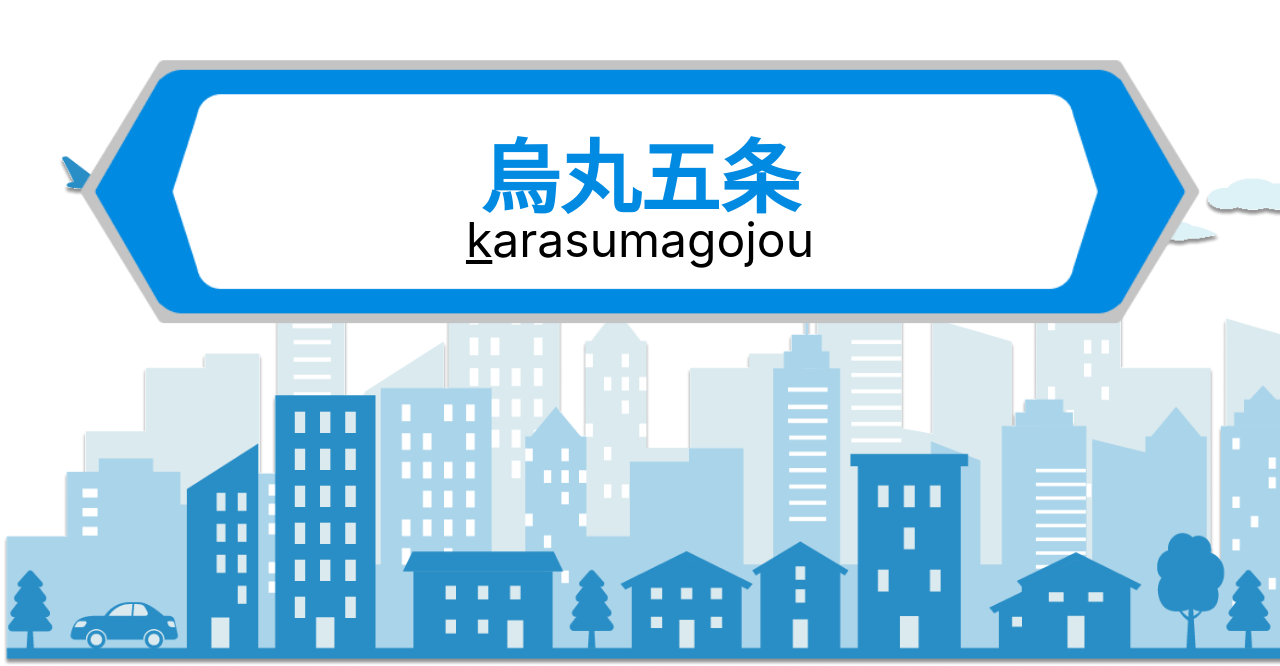
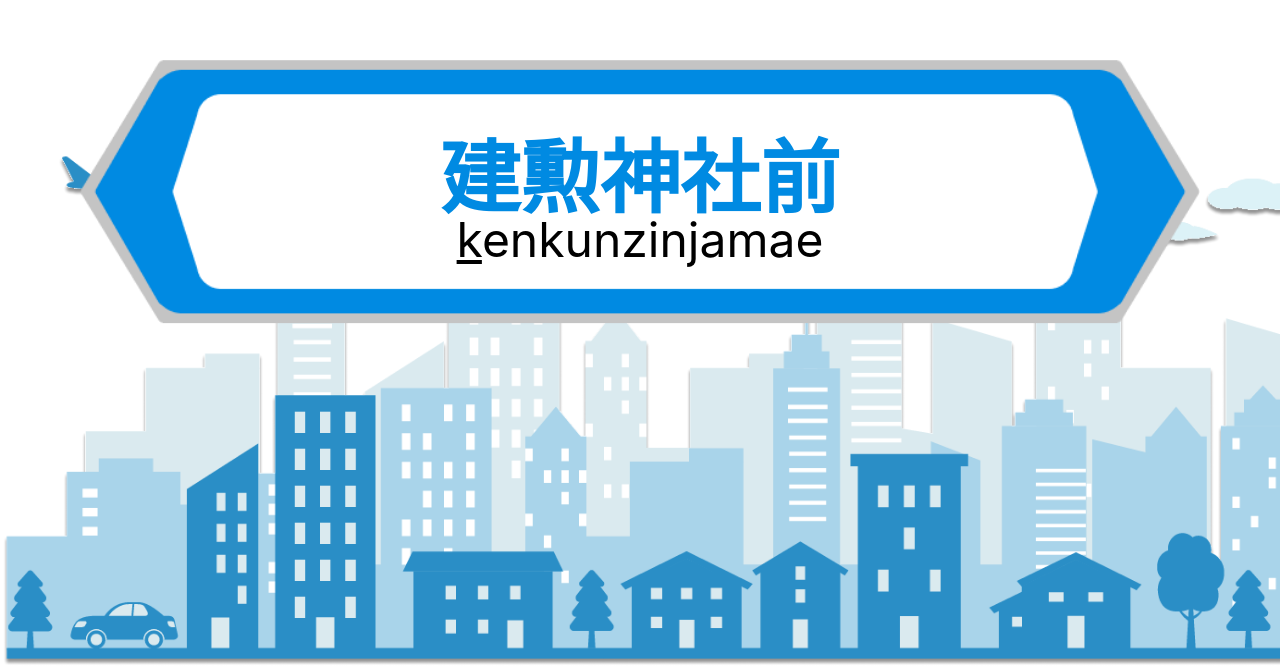
Before and after one commit to mercy34mercy/Reacttyping, a React (Create React App) app: page /game in a window 1280 px wide. Shown: the part 134-800 px from the top of the page. Built offline with nearby package versions, Linux system fonts and the light colour scheme; a web font is replaced by a local one.

Commit message:
問題を追加

```diff
--- a/src/App.tsx
+++ b/src/App.tsx
@@ -57,6 +57,66 @@ type InputbarProps = {
 const Inputbar = (props: InputbarProps) => {
   const navigate = useNavigate();
   const questions2: string[][] = [
+    ["出雲橋西詰","いずもばしにしづめ"],
+    ["今宮門前","いまみやもんまえ"],
+    ["上賀茂橋西詰","かみがもばしにしづめ"],
+    ["烏丸紫明","からすましめい"],
+    ["北大路大宮","きたおおじおおみや"],
+    ["北大路新町","きたおおじしんまち"],
+    ["北野白梅町","きたのはくばいちょう"],
+    ["木辻馬代","きつじばだい"],
+    ["衣笠北天神森町","きぬがさきたてんじんもりちょう"],
+    ["建勲神社前","けんくんじんじゃまえ"],
+    ["大将軍","たいしょうぐん"],
+    ["馬代一条","ばだいいちじょう"],
+    ["堀川今宮","ほりかわいまみや"],
+    ["堀川玄以","ほりかわげんい"],
+    ["御薗橋通大宮","みそのばしどおりおおみや"],
+    ["御薗橋通船岡東","みそのばしどおりふなおかひがし"],
+    ["川端東一条","かわばたひがしいちじょう"],
+    ["白川通北大路","しらかわどおりきたおおじ"],
+    ["白川通北山","しらかわどおりきたやま"],
+    ["東山近衛","ひがしやまこのえ"],
+    ["東山東一条","ひがしやまいちじょう"],
+    ["東山丸太町","ひがしやままるたまち"],
+    ["今出川新町","いまでがわしんまち"],
+    ["今出川智恵光院","いまでがわちえこういん"],
+    ["烏丸下立売","からすましもだちうり"],
+    ["烏丸下長者町","からすましもちょうじゃまち"],
+    ["烏丸中立売","からすまなかだちうり"],
+    ["千本鞍馬口","せんぼんくらまぐち"],
+    ["千本寺之内","せんぼんてらのうち"],
+    ["堀川寺之内","ほりかわてらのうち"],
+    ["堀川中立売","ほりかわなかだちうり"],
+    ["丸太町智恵光院","まるたまちちえこういん"],
+    ["油小路東寺道","あぶらのこうじとうじみち"],
+    ["大宮東寺道","おおみやとうじみち"],
+    ["大宮八条","おおみやはちじょう"],
+    ["葛野大路九条","かどのおおじくじょう"],
+    ["葛野大路八条","かどのおおじはちじょう"],
+    ["烏丸針小路","からすまはりこうじ"],
+    ["烏丸札ノ辻",""],
+    ["河原町十条","かわらまちじゅうじょう"],
+    ["吉祥院西ノ茶屋","きっしょういんにしのちゃや"],
+    ["九条油小路","くじょうあぶらのこうじ"],
+    ["九条七本松","くじょうしちほんまつ"],
+    ["九条旧千本","くじょうきゅうせんぼん"],
+    ["九条新千本","くじょうしんせんぼん"],
+    ["九条新町","くじょうしんまち"],
+    ["九条西洞院","くじょうにしのとういん"],
+    ["久世橋烏丸","くぜばしからすま"],
+    ["十条油小路","じゅうじょうあぶらのこうじ"],
+    ["十条大宮","じゅうじょうおおみや"],
+    ["十条烏丸","じゅうじょうからすま"],
+    ["十条旧千本","じゅうじょうきゅうせんぼん"],
+    ["十条新千本","じゅうじょうしんせんぼん"],
+    ["十条新町","じゅうじょうしんまち"],
+    ["竹田街道十条","たけだかいどうじゅうじょう"],
+    ["竹田街道八条","たけだかいどうはちじょう"],
+    ["西大路九条","にしおおじくじょう"],
+    ["西大路十条","にしおおじじゅうじょう"],
+    ["五条春日","ごじょうかすが"],
+    ["天神川御池","てんじんがわおいけ"],
     ["烏丸丸太町", "からすままるたまち"],
     ["烏丸北大路", "からすまきたおおじ"],
     ["烏丸鞍馬口", "からすまくらまぐち"],
```
